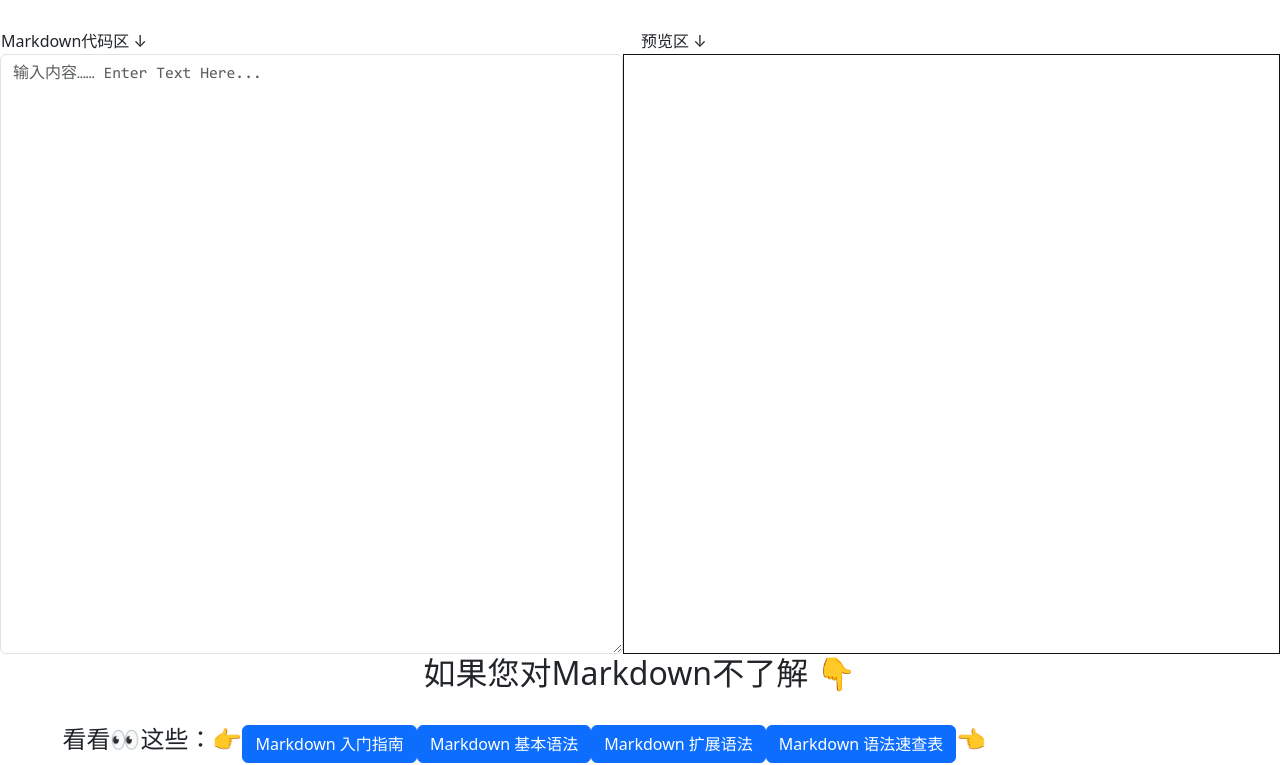
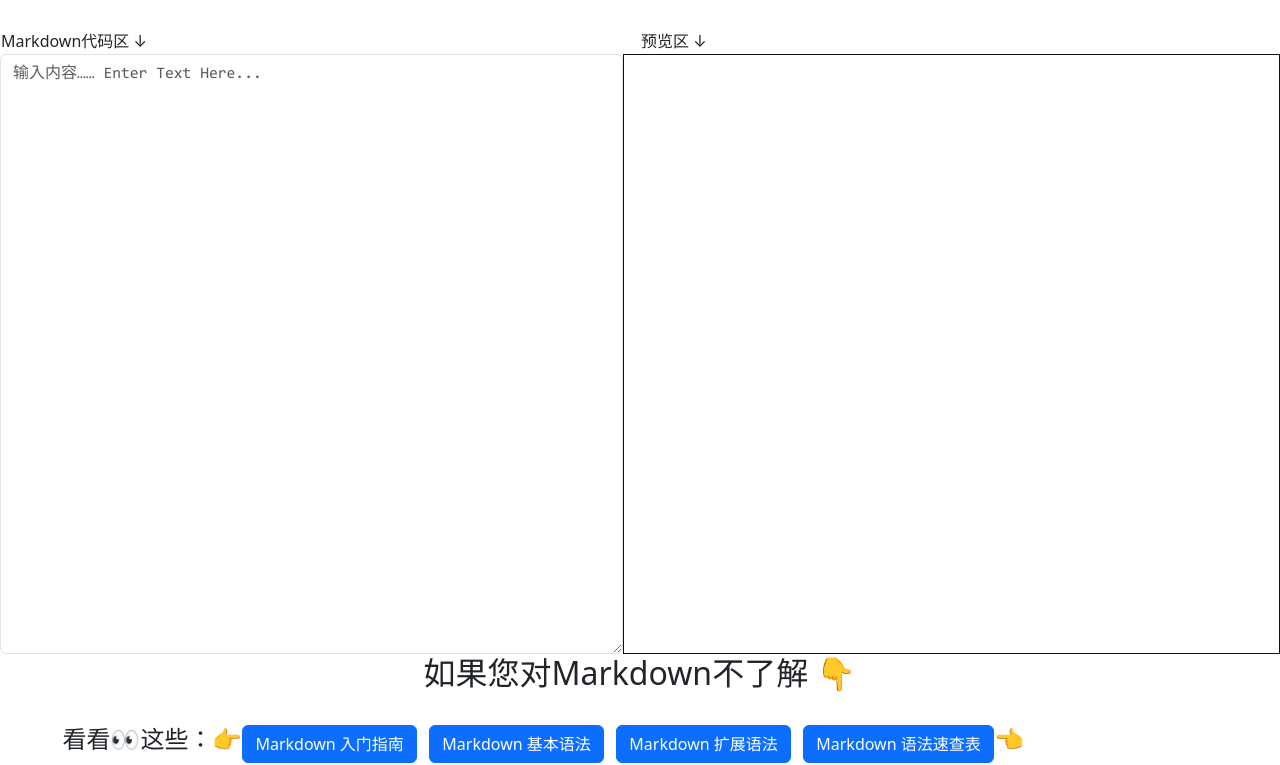
Before and after one commit to ZhouyiStudio/Online-Markdown-Editor, a plain HTML site: page index.html in a window 1280 px wide. Shown: the part 82-847 px from the top of the page. Drawn offline with nearby package versions, Linux system fonts and the light colour scheme.

Commit message:
Update index.html

```diff
--- a/index.html
+++ b/index.html
@@ -76,9 +76,9 @@ src: url("consola-1.ttf");
     <br/>
   <div class="btn-group">
       <h4>&nbsp&nbsp&nbsp&nbsp&nbsp&nbsp&nbsp&nbsp&nbsp&nbsp看看👀这些：👉</h4>
-    <a href="https://github.com/ZhouyiStudio/Online-Markdown-Editor/blob/main/Markdown%20%E5%85%A5%E9%97%A8%E6%8C%87%E5%8D%97.md"><button type="button" class="btn btn-primary">Markdown 入门指南</button></a>
-    <a href="https://github.com/ZhouyiStudio/Online-Markdown-Editor/blob/main/Markdown 基本语法.md"><button type="button" class="btn btn-primary">Markdown 基本语法</button></a>
-    <a href="https://github.com/ZhouyiStudio/Online-Markdown-Editor/blob/main/Markdown 扩展语法.md"><button type="button" class="btn btn-primary">Markdown 扩展语法</button></a>
+    <a href="https://github.com/ZhouyiStudio/Online-Markdown-Editor/blob/main/Markdown%20%E5%85%A5%E9%97%A8%E6%8C%87%E5%8D%97.md"><button type="button" class="btn btn-primary">Markdown 入门指南</button></a><p>&nbsp&nbsp&nbsp</p>
+    <a href="https://github.com/ZhouyiStudio/Online-Markdown-Editor/blob/main/Markdown 基本语法.md"><button type="button" class="btn btn-primary">Markdown 基本语法</button></a><p>&nbsp&nbsp&nbsp</p>
+    <a href="https://github.com/ZhouyiStudio/Online-Markdown-Editor/blob/main/Markdown 扩展语法.md"><button type="button" class="btn btn-primary">Markdown 扩展语法</button></a><p>&nbsp&nbsp&nbsp</p>
     <a href="https://github.com/ZhouyiStudio/Online-Markdown-Editor/blob/main/Markdown 语法速查表.md"><button type="button" class="btn btn-primary">Markdown 语法速查表</button></a>
       <h4>👈&nbsp&nbsp&nbsp&nbsp&nbsp&nbsp&nbsp&nbsp&nbsp&nbsp</h4>
   </div>
```
